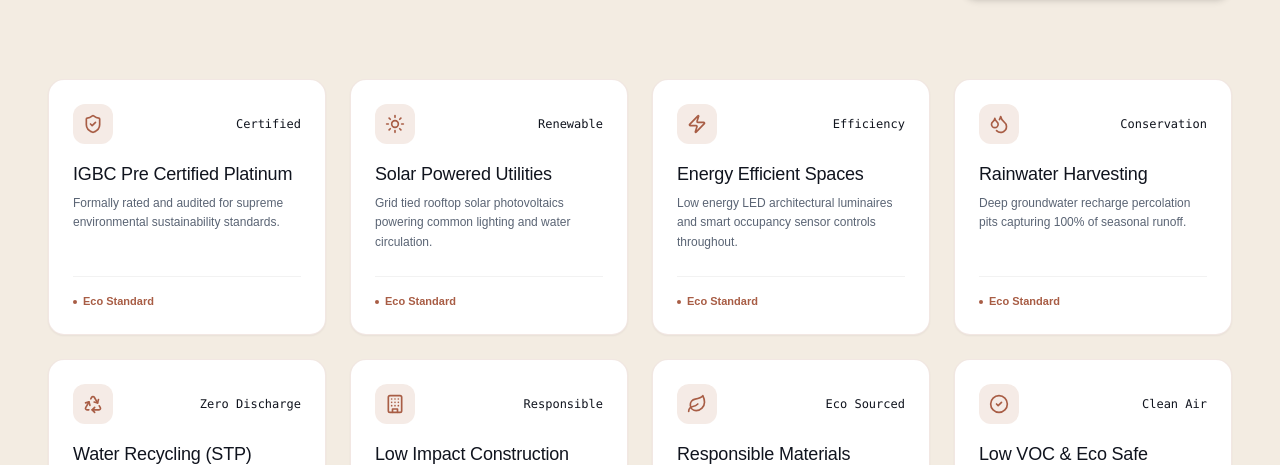
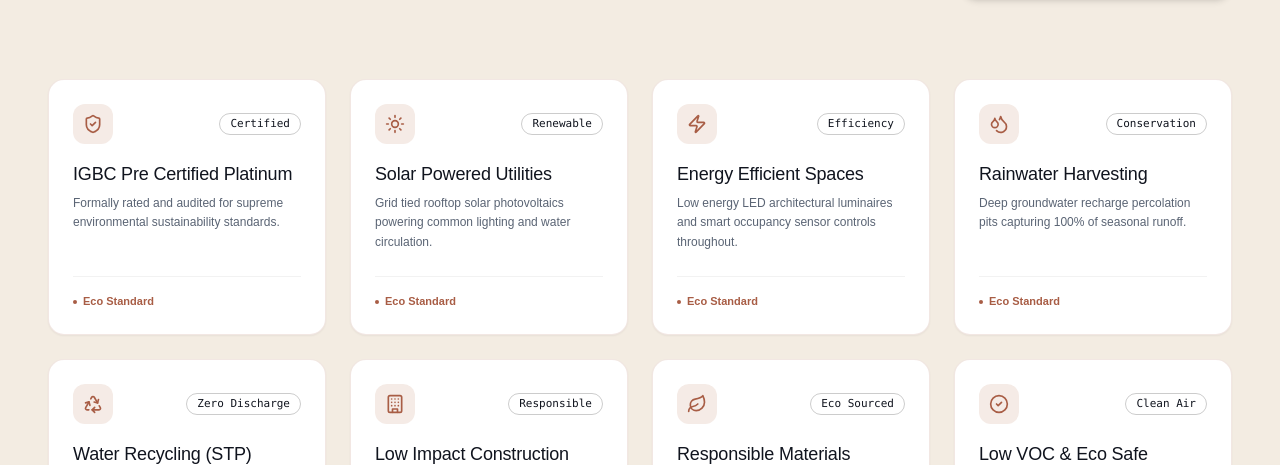
Before and after one commit to WOLFSGIT-24/Neopolis, a Next.js app: page / in a window 1280 px wide. Shown: the part 9775-10240 px from the top of the page. Built offline with nearby package versions, Linux system fonts and the light colour scheme; a web font is replaced by a local one.

Commit message:
Add border to Sustainability badges

```diff
--- a/src/components/neo/Sustainability.tsx
+++ b/src/components/neo/Sustainability.tsx
@@ -121,7 +121,7 @@ export default function Sustainability() {
                     <div className="w-10 h-10 rounded-xl bg-[#F5EBE6] group-hover:bg-[#A85D45] group-hover:text-white flex items-center justify-center text-[#A85D45] transition-colors">
                       <Icon className="w-5 h-5" />
                     </div>
-                    <span className="text-xs font-mono text-[#10141E] font-medium">
+                    <span className="text-[10px] sm:text-[11px] font-mono text-[#10141E] font-medium px-2.5 py-0.5 rounded-full border border-black/20">
                       {f.badge}
                     </span>
                   </div>
```
